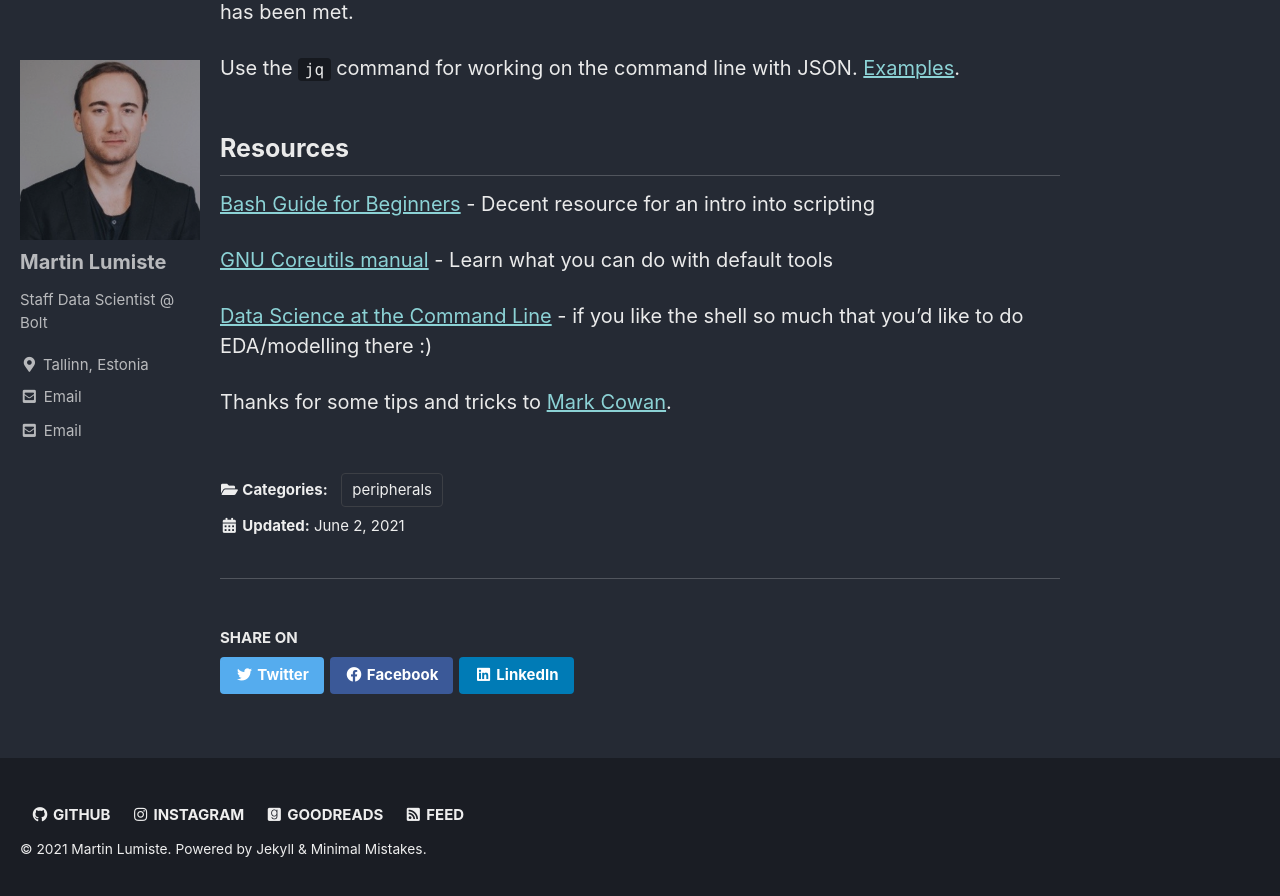
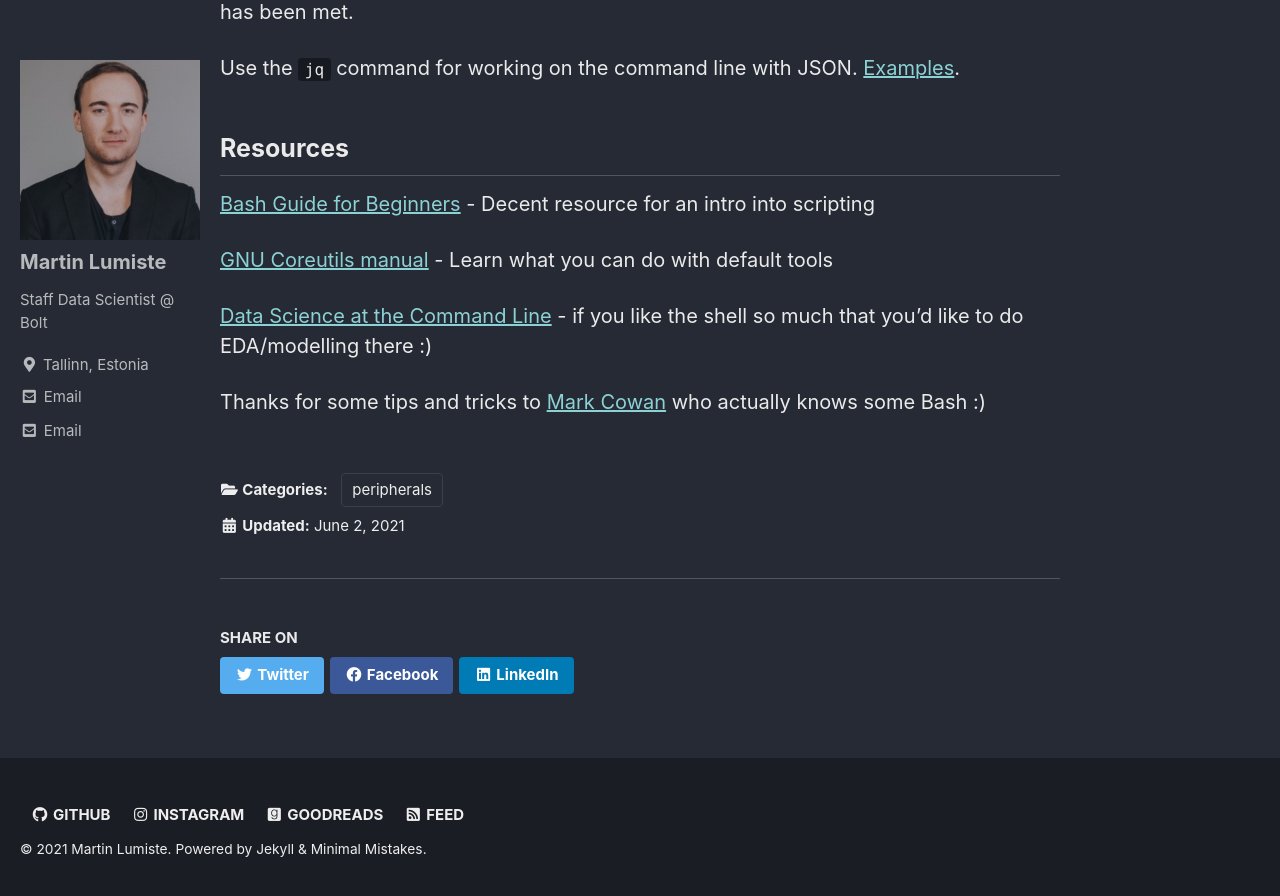
Before and after one commit to skandium/skandium.github.io, a Jekyll site: the page built from _posts/2021-06-02-bash-cheat-sheet.markdown, in a window 1280 px wide and 900 px high, scrolled down 10002 px. Shown: the top 896 px of the window. Built offline with Jekyll 4.4.1, drawn with Linux system fonts in a browser that asks for light colours; cached includes are drawn as plain includes; comment, search, counter and statistics services are not loaded.

```diff
--- a/_config.yml
+++ b/_config.yml
@@ -64,7 +64,7 @@ google:
   search_engine_id: # YOUR_SEARCH_ENGINE_ID
   instant_search: # false (default), true
 # SEO Related
-google_site_verification:
+google_site_verification: "google-site-verification=ew6_45Jx8BcIFWRvjKhcyqxw42M0nKWXXOrYj8Uhl5M"
 bing_site_verification:
 yandex_site_verification:
 naver_site_verification:
--- a/_posts/2021-06-02-bash-cheat-sheet.markdown
+++ b/_posts/2021-06-02-bash-cheat-sheet.markdown
@@ -344,4 +344,4 @@ Use the `jq` command for working on the command line with JSON. [Examples](https
 
 [Data Science at the Command Line](https://www.datascienceatthecommandline.com/) - if you like the shell so much that you'd like to do EDA/modelling there :)
 
-Thanks for some tips and tricks to [Mark Cowan](https://hackology.co.uk/).
+Thanks for some tips and tricks to [Mark Cowan](https://hackology.co.uk/) who actually knows some Bash :)
```
